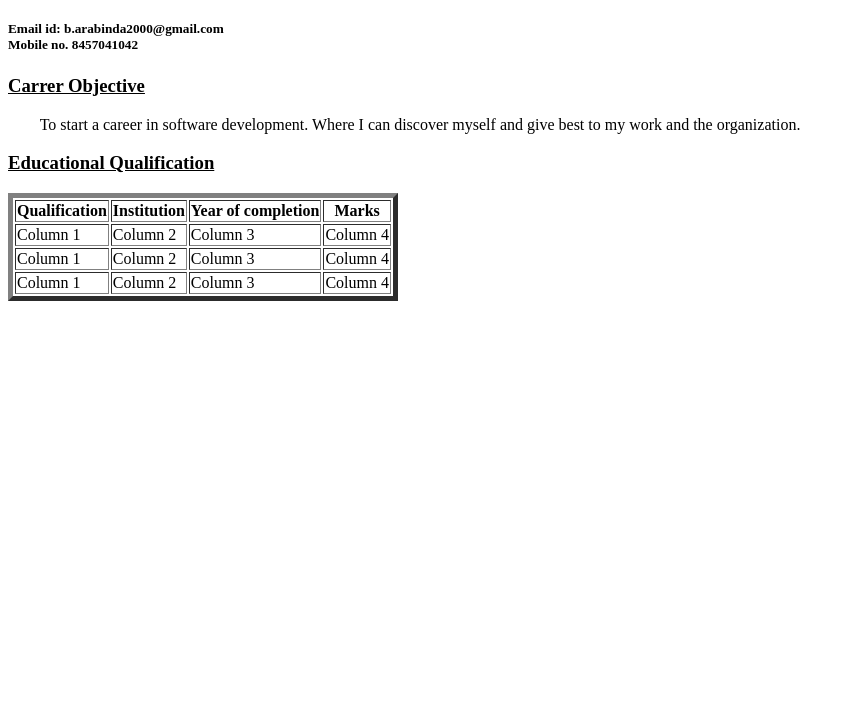
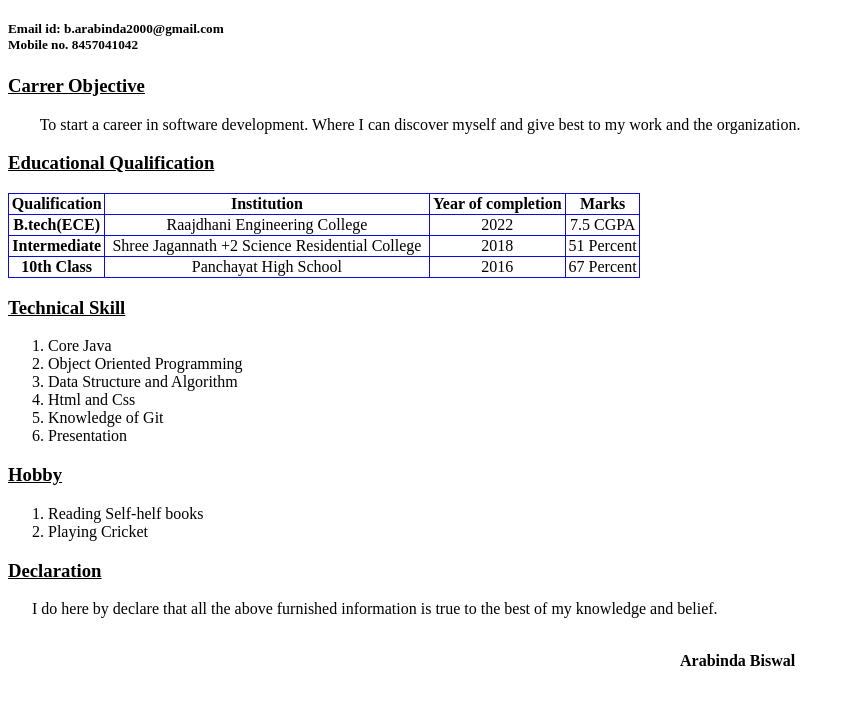
Before and after one commit to 143dsa/resume, a plain HTML site: page index.html in a window 1280 px wide. Shown: the part 60-764 px from the top of the page, without its empty margins (0-855 px from the left). Drawn offline with Linux system fonts and the light colour scheme.

Commit message:
I add about my eduction, my skill and my hobby in file index.html.

```diff
--- a/index.html
+++ b/index.html
@@ -1,6 +1,20 @@
 <!DOCTYPE html>
 <html lang="en">
 <head>
+  <style>
+    table, td, th {
+      border: 1px solid rgb(9, 12, 219);
+    }
+
+    table {
+      border-collapse: collapse;
+      width: 50%;
+    }
+
+    td {
+      text-align: center;
+    }
+    </style>
     <meta charset="UTF-8">
     <meta http-equiv="X-UA-Compatible" content="IE=edge">
     <meta name="viewport" content="width=device-width, initial-scale=1.0">
@@ -17,7 +31,7 @@
     <h3><u>Educational Qualification</u></h3>
 
 
-    <table border="5">
+    <table border="3">
         <tr>
             <th>Qualification</th>
             <th>Institution</th>
@@ -25,28 +39,49 @@
             <th>Marks</th>
         </tr>
         <tr>
-          <td>Column 1</td>
-          <td>Column 2</td>
-          <td>Column 3</td>
-          <td>Column 4</td>
+          <td><b>B.tech(ECE)</b></td>
+          <td>Raajdhani Engineering College</td>
+          <td>2022</td>
+          <td>7.5 CGPA</td>
         </tr>
         <tr>
-          <td>Column 1</td>
-          <td>Column 2</td>
-          <td>Column 3</td>
-          <td>Column 4</td>
+          <td><b>Intermediate</b></td>
+          <td>Shree Jagannath +2 Science Residential College</td>
+          <td>2018</td>
+          <td>51 Percent</td>
 
         </tr>
         <tr>
-            <td>Column 1</td>
-            <td>Column 2</td>
-            <td>Column 3</td>
-            <td>Column 4</td>
+            <td><b>10th Class</b></td>
+            <td>Panchayat High School</td>
+            <td>2016</td>
+            <td>67 Percent</td>
           </tr>
       </table>
 
+    <h3><u>Technical Skill</u></h3>
 
 
+    <ol>
+      <li>Core Java</li>
+      <li>Object Oriented Programming</li>
+      <li>Data Structure and Algorithm</li>
+      <li>Html and Css</li>
+      <li>Knowledge of Git</li>
+      <li>Presentation</li>
+    </ol>
+
+    <h3><u>Hobby</u></h3>
+    <ol>
+      <li>Reading Self-helf books</li>
+      <li>Playing Cricket</li>
+    </ol>
+
+    <h3><u>Declaration</u></h3>
+    <p>&nbsp; &nbsp; &nbsp; I do here by declare that all the above furnished information is true to the best of my knowledge and belief. </p>
+
+     <br>
+     &nbsp; &nbsp; &nbsp; &nbsp; &nbsp; &nbsp; &nbsp; &nbsp; &nbsp; &nbsp; &nbsp; &nbsp; &nbsp; &nbsp; &nbsp; &nbsp; &nbsp; &nbsp; &nbsp; &nbsp; &nbsp; &nbsp; &nbsp; &nbsp;  &nbsp; &nbsp; &nbsp; &nbsp; &nbsp; &nbsp; &nbsp; &nbsp; &nbsp; &nbsp; &nbsp; &nbsp;  &nbsp; &nbsp; &nbsp; &nbsp; &nbsp; &nbsp; &nbsp; &nbsp; &nbsp; &nbsp; &nbsp; &nbsp;  &nbsp; &nbsp; &nbsp; &nbsp; &nbsp; &nbsp; &nbsp; &nbsp; &nbsp; &nbsp; &nbsp; &nbsp;  &nbsp; &nbsp; &nbsp; &nbsp; &nbsp; &nbsp; &nbsp; &nbsp; &nbsp; &nbsp; &nbsp; &nbsp;  &nbsp; &nbsp; &nbsp; &nbsp; &nbsp; &nbsp; &nbsp; &nbsp; &nbsp; &nbsp; &nbsp; &nbsp;  <b>Arabinda Biswal</b>
 
 </body>
 </html>
```
